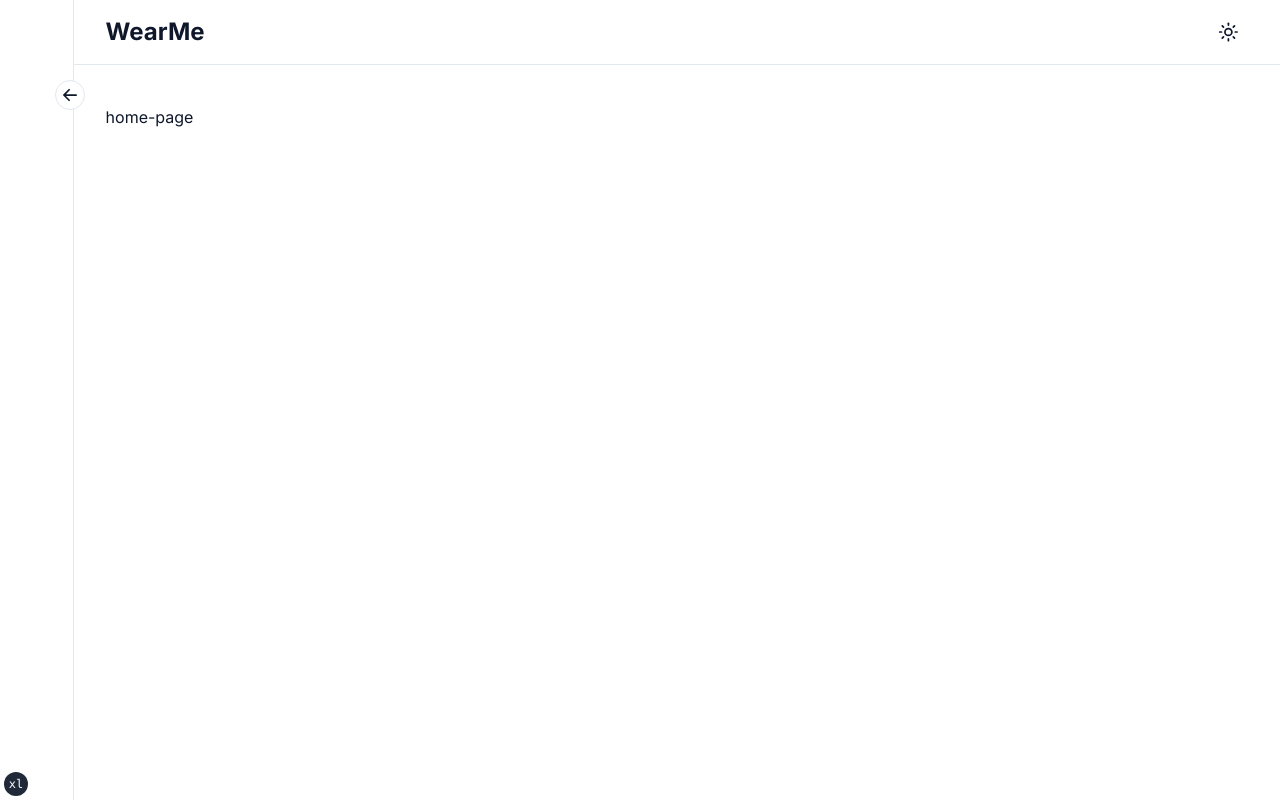
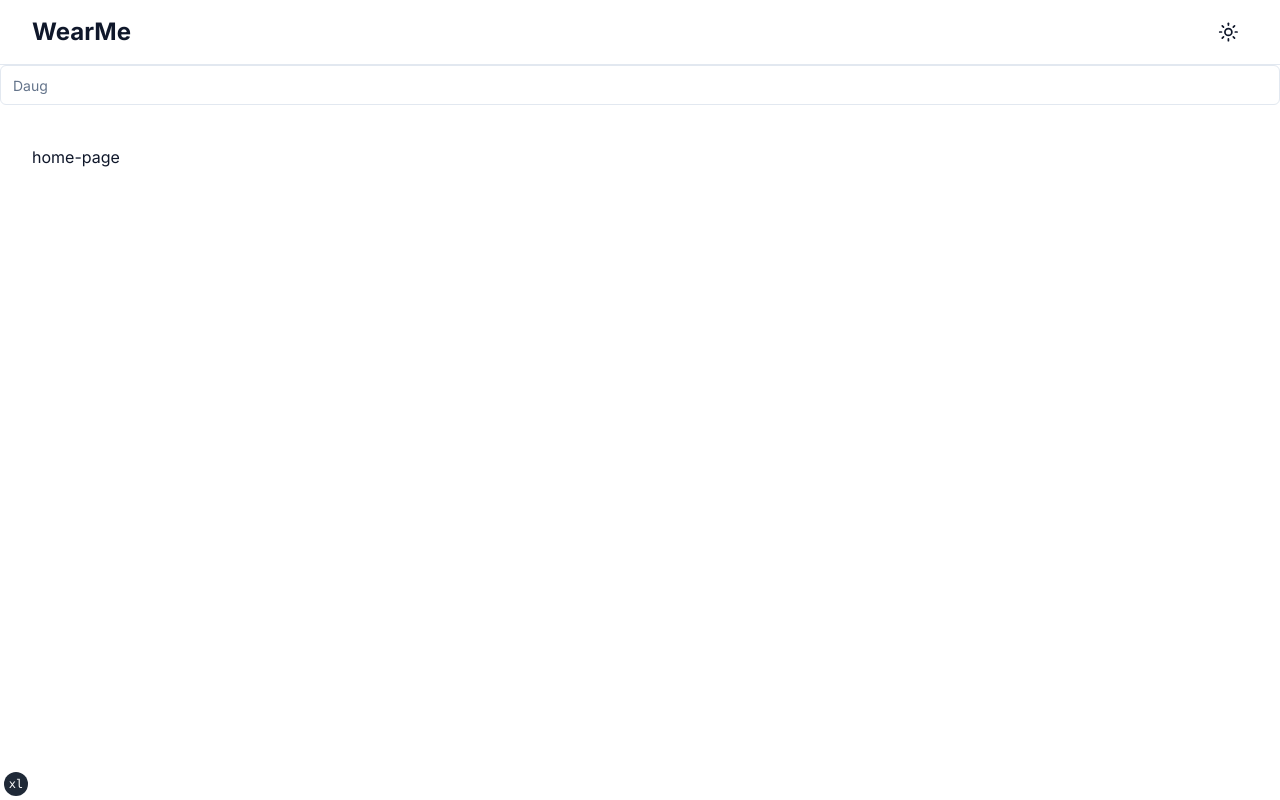
Before and after one commit to ahuangg/sbuhacks2024, a Next.js app in the folder my-app/: page / in a window 1280 px wide. Built offline with nearby package versions, Linux system fonts and the light colour scheme.

Commit message:
added search bar

```diff
--- a/my-app/app/layout.tsx
+++ b/my-app/app/layout.tsx
@@ -8,6 +8,7 @@
 import { SiteHeader } from "@/components/section-components/site-header"
 import { TailwindIndicator } from "@/components/tailwind-indicator"
 import { ThemeProvider } from "@/components/theme-provider"
+import { SearchBar }  from "@/components/searchbar"
 
 export const metadata: Metadata = {
   title: {
@@ -42,12 +43,10 @@
           )}
         >
           <ThemeProvider attribute="class" defaultTheme="system" enableSystem>
-            <div className="flex flex-row w-full">
-              <Sidebar />
-              <div className="relative flex min-h-screen w-full flex-col">
-                <SiteHeader />
-                <div className="flex-1">{children}</div>
-              </div>
+            <div className="relative flex min-h-screen flex-col">
+              <SiteHeader />
+              <SearchBar />
+              <div className="flex-1">{children}</div>
             </div>
             <TailwindIndicator />
           </ThemeProvider>
--- /dev/null
+++ b/my-app/components/searchbar.tsx
@@ -0,0 +1,32 @@
+"use client"
+import React, { useState, useEffect } from 'react';
+import { Input } from "@/components/ui/input"
+
+export function SearchBar() {
+    const [placeholder, setPlaceHolder] = useState<string>('');
+    const placeholders: string[] = [
+        "I need ideas for my high school reunion",
+        "I want a nice suit for my prom",
+        "Daughters piano recital",
+        "Black t-shirt",
+        "Need suggestions for meeting my girlfriend's parents"
+    ];
+
+    useEffect(() => {
+        let currentPlaceholder: string = '';
+        let currentIndex: number = 0;
+        let typingEffect: NodeJS.Timeout = setInterval(() => {
+        if (currentPlaceholder.length === placeholders[currentIndex].length) {
+            currentIndex = (currentIndex + 1) % placeholders.length;
+            currentPlaceholder = '';
+            }
+                currentPlaceholder = placeholders[currentIndex].slice(0, currentPlaceholder.length + 1);
+            setPlaceHolder(currentPlaceholder);
+
+        }, 75);
+
+        return () => clearInterval(typingEffect);
+
+    }, []);
+  return <Input type="text" placeholder={placeholder} />
+}
--- /dev/null
+++ b/my-app/components/ui/input.tsx
@@ -0,0 +1,25 @@
+import * as React from "react"
+
+import { cn } from "@/lib/utils"
+
+export interface InputProps
+  extends React.InputHTMLAttributes<HTMLInputElement> {}
+
+const Input = React.forwardRef<HTMLInputElement, InputProps>(
+  ({ className, type, ...props }, ref) => {
+    return (
+      <input
+        type={type}
+        className={cn(
+          "flex h-10 w-full rounded-md border border-input bg-background px-3 py-2 text-sm ring-offset-background file:border-0 file:bg-transparent file:text-sm file:font-medium placeholder:text-muted-foreground focus-visible:outline-none focus-visible:ring-2 focus-visible:ring-ring focus-visible:ring-offset-2 disabled:cursor-not-allowed disabled:opacity-50",
+          className
+        )}
+        ref={ref}
+        {...props}
+      />
+    )
+  }
+)
+Input.displayName = "Input"
+
+export { Input }
--- a/my-app/package.json
+++ b/my-app/package.json
@@ -17,7 +17,7 @@
     "@radix-ui/react-slot": "^1.0.2",
     "class-variance-authority": "^0.4.0",
     "clsx": "^1.2.1",
-    "lucide-react": "0.105.0-alpha.4",
+    "lucide-react": "^0.105.0-alpha.4",
     "next": "^13.4.8",
     "next-themes": "^0.2.1",
     "react": "^18.2.0",
```
Also changed, not shown: 1 other file (tests, documents, lock files or other folders).
